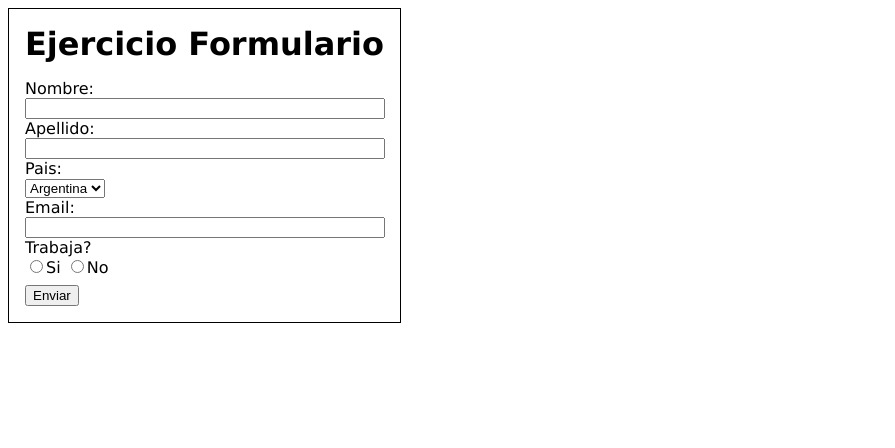
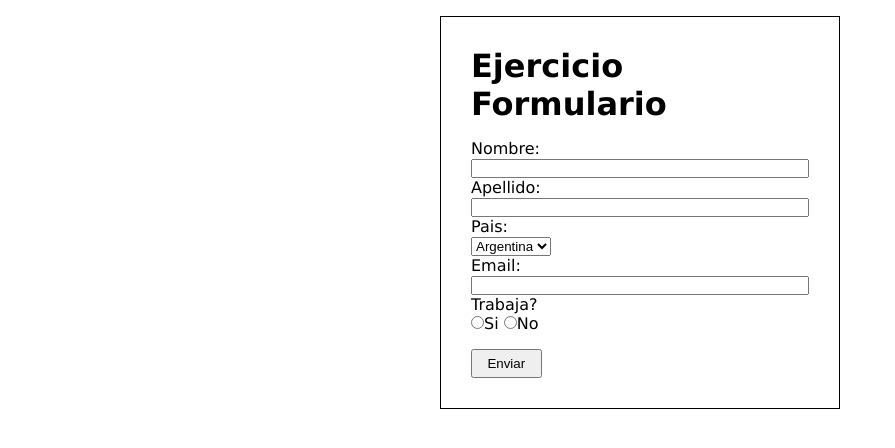
Before and after one commit to RoyaalSeeds/Laboratorio-MGP, a plain HTML site: page CLASE 2/clase2.html in a window 1280 px wide. Shown: the whole page, without its empty margins (0-895 px from the left). Drawn offline with Linux system fonts and the light colour scheme.

Commit message:
clase2
update

```diff
--- a/CLASE 2/clase2.html
+++ b/CLASE 2/clase2.html
@@ -6,30 +6,39 @@
     <meta name="viewport" content="width=device-width, initial-scale=1.0">
     <title>Formulario</title>
     <style>
-        form {
+        *{
+            margin: 0;
+            padding: 0;
+            box-sizing: border-box;
+        }
+
+        .formulario-clase2 {
+            width: 25rem;
+            padding: 1.875rem;
+            margin: auto;
+            margin-top: 1rem;
             font-family: 'Lucida Sans', 'Lucida Sans Regular', 'Lucida Grande', 'Lucida Sans Unicode', Geneva, Verdana, sans-serif;
             border: 1px solid black;
-            padding: 1rem;
-            width: fit-content;
         }
 
-        h1 {
-            font-size: 2rem;
-            margin: 0;
+        .formulario-clase2 h1 {
             padding-bottom: 1rem;
         }
 
         .forma{
-            width: 98%;
+            width: 100%;
         }
 
         .boton{
-            margin-top: .5rem;
+            text-align: center;
+            margin-top: 1rem;
+            padding: 0.3rem 0.9rem;
+            text-align: center;
         }
     </style>
 </head>
 <body>
-    <form>
+    <form class="formulario-clase2">
         <h1>Ejercicio Formulario</h1>
         <label for="nombres">Nombre:</label><br>
         <input type="text" class="forma" name="nombre" id="nombres">
```
